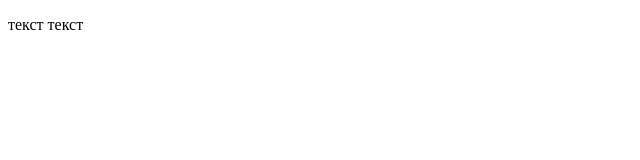
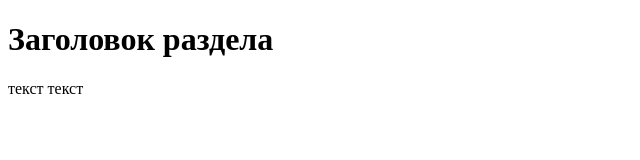
Before and after one commit to AlexManSPB/git-basics, a plain HTML site: page test.html in a window 1280 px wide. Shown: the whole page, without its empty margins (0-640 px from the left). Drawn offline with Linux system fonts and the light colour scheme.

Commit message:
test.html changed

```diff
--- a/test.html
+++ b/test.html
@@ -1,9 +1,10 @@
 <!DOCTYPE html>
 <html>
 <head>
-    <title>название сайта</title>
+    <title>Новое название</title>
 </head>
 <body>
+<h1>Заголовок раздела</h1>
 <p> текст текст</p>
 </body>
 </html>
```
